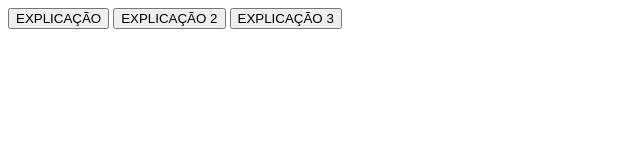
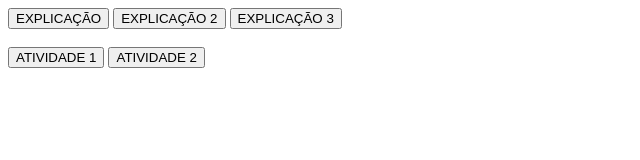
Before and after one commit to fabianesarres/FRONT-END-SENAI, a plain HTML site: page JAVASCRIPT/AULA 02 - PROCEDIMENTO E CONDICIONAL/index.html in a window 1280 px wide. Shown: the whole page, without its empty margins (0-640 px from the left). Drawn offline with Linux system fonts and the light colour scheme.

```diff
--- a/JAVASCRIPT/AULA 02 - PROCEDIMENTO E CONDICIONAL/index.html
+++ b/JAVASCRIPT/AULA 02 - PROCEDIMENTO E CONDICIONAL/index.html
@@ -3,15 +3,20 @@
 <head>
     <meta charset="UTF-8">
     <meta name="viewport" content="width=device-width, initial-scale=1.0">
-    <title>Document</title>
+    <title>Procedimentos e Condicional</title>
 </head>
 <body>
 
     <button onclick="explicacao()" type="button">EXPLICAÇÃO</button>
     <button onclick="explicacao2()" type="button">EXPLICAÇÃO 2</button>
     <button onclick="explicacao3()" type="button">EXPLICAÇÃO 3</button>
+    <br><br>
+    <button onclick="atividadeCondicional1()" type="button">ATIVIDADE 1</button>
+    <button onclick="atividadeCondicional2()" type="button">ATIVIDADE 2</button>
 
 
     <script src="scripts/material.js"></script>
+    <script src="scripts/AtividadeCondicional1.js"></script>
+    <script src="scripts/AtividadeCondicional2.js"></script>
 </body>
 </html>
--- /dev/null
+++ b/JAVASCRIPT/AULA 02 - PROCEDIMENTO E CONDICIONAL/scripts/AtividadeCondicional1.js
@@ -0,0 +1,38 @@
+//1- Fazer uma calculadora com os 4 operadores básicos (+,-,*,/) para rodar no javascript
+
+//      >>> CORREÇÃO <<<
+
+function atividadeCondicional1(){
+        //LET = VARIÁVEL TEMPORÁRIA
+    let n1 = Number(prompt("Digite um numero: "));
+    let opcao = prompt ("Digite um operador (+, -, *, /)");
+    let n2 = Number (prompt("Digite o 2º numero: "));
+
+    var resultado
+
+
+    if (opcao == ""){
+            alert("ERRO! Digite um operador!")
+            atividadeCondicional1();
+        } else{
+            switch(opcao){
+                case "+":
+                    resultado = n1 + n2;
+                    break;
+                case "-":
+                    resultado = n1 - n2;
+                    break;
+                case "*":
+                    resultado = n1 * n2;
+                    break;
+                case "/":
+                    resultado = n1 / n2;
+                    break;
+                default:
+                    alert("ERRO! Operador inválido!");
+                    atividadeCondicional1();
+            }
+                alert(`O resultado é de: ${resultado}`);
+        }
+
+}
--- /dev/null
+++ b/JAVASCRIPT/AULA 02 - PROCEDIMENTO E CONDICIONAL/scripts/AtividadeCondicional2.js
@@ -0,0 +1,22 @@
+//  2 - Crie uma aplicação capaz de identificar a faixa etária com base na idade informada pelo usuário. Considere os seguintes critérios:
+//Se a idade informada for maior ou igual a 0 e menor que 15, exibir a mensagem “Criança”.
+//Se a idade informada for maior ou igual a 15 e menor que 30, exibir a mensagem “Jovem”.
+//Se a idade informada for maior ou igual a 30 e menor que 60, exibir a mensagem “Adulto”.
+//Se a idade informada for maior ou igual a 60, exibir a mensagem “Idoso”.
+
+function atividadeCondicional2(){
+    let idade = Number(prompt("Digite sua idade: "));
+
+    if(idade >= 0 && idade < 15){
+        alert(`Idade fornecida: ${idade} / Criança`);
+        }else if(idade >= 15 && idade < 30){
+            alert(`Idade fornecida: ${idade} / Jovem`);
+        }else if(idade >= 30 && idade < 60){
+            alert(`Idade fornecida: ${idade} / Adulto`);
+        }else if(idade >= 60){
+            alert(`Idade fornecida: ${idade} / Idoso`);
+    }else{
+        alert("ERRO! Idade inválida!")
+        atividadeCondicional2();
+    }
+}
```
Also changed, not shown: JAVASCRIPT/AULA 03 - REPETIÇÃO E ARRAY/index.html (added, +13 -0 lines), JAVASCRIPT/AULA 03 - REPETIÇÃO E ARRAY/scripts/material.js (added, +13 -0 lines).
